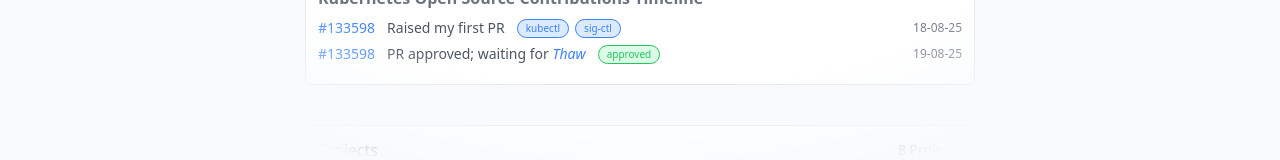
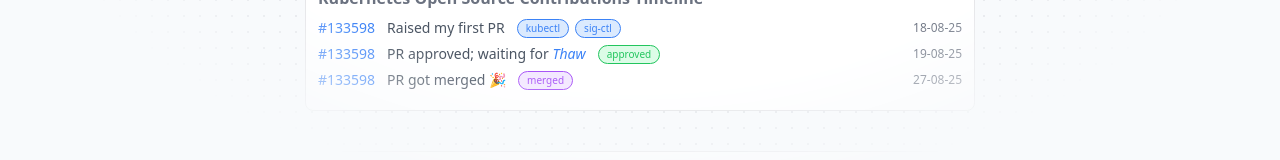
Before and after one commit to vishnumohanan404/crc-portfolio, a React (Vite) app: page / in a window 1280 px wide. Shown: the part 600-760 px from the top of the page. Built offline with nearby package versions, Linux system fonts and the light colour scheme; no server answers.

Commit message:
chore: kubernetes contribution merged

```diff
--- a/src/components/gh-commit-graph.jsx
+++ b/src/components/gh-commit-graph.jsx
@@ -148,6 +148,26 @@ export default function GitHubContributionHeatmap() {
               19-08-25
             </p>
           </div>
+          <div className="flex justify-between items-center">
+            <div className="flex gap-3 items-center">
+              <a
+                className="text-blue-500 hover:underline"
+                href="https://github.com/kubernetes/kubernetes/pull/133598#:~:text=/lgtm-,/approve,-k8s%2Dci%2Drobot"
+                target="_blank"
+              >
+                #133598
+              </a>
+              <p>PR got merged 🎉</p>
+              <div className="justify-between gap-1.5 hidden sm:flex">
+                <div className="bg-purple-100 border-purple-500 border text-purple-500 font-medium text-[10px] leading-normal px-2 py-[1px] rounded-2xl">
+                  merged
+                </div>
+              </div>
+            </div>
+            <p className="text-xs text-gray-500 font-medium whitespace-nowrap">
+              27-08-25
+            </p>
+          </div>
         </div>
       </div>
     </motion.div>
```
